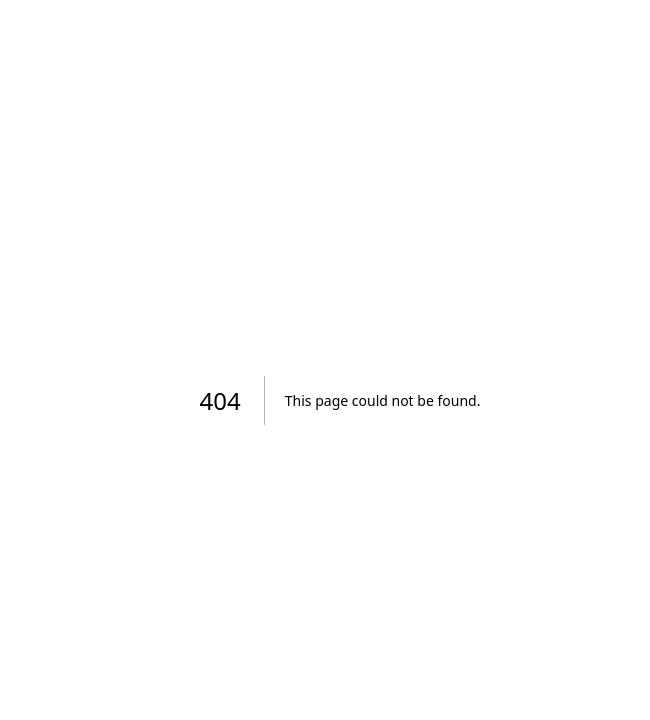
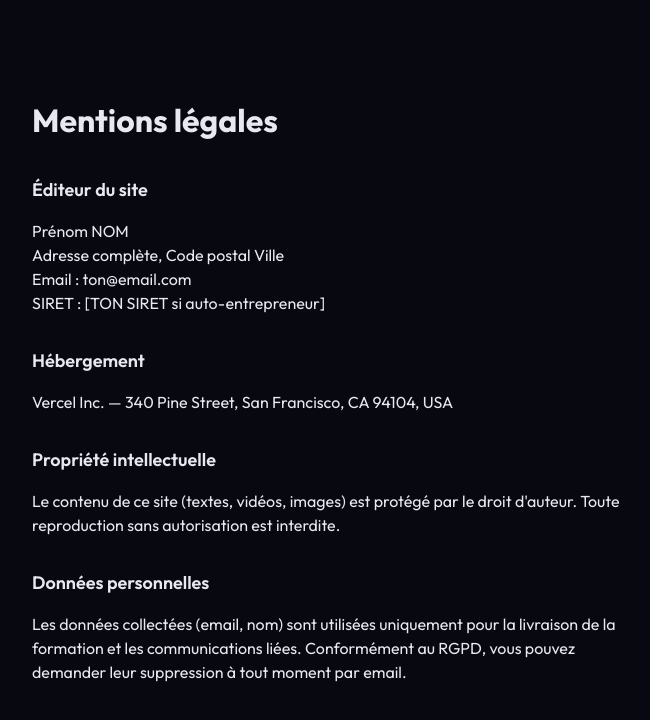
Before and after one commit to KING6CODE/formation-google-uac, a Next.js app: page /mentions-legales in a window 1280 px wide. Before the commit this address had no page. Shown: the top 720 px of the page, without its empty margins (300-950 px from the left). Built offline with nearby package versions, Linux system fonts and the light colour scheme.

Commit message:
Create page.tsx

```diff
--- /dev/null
+++ b/app/mentions-legales/page.tsx
@@ -0,0 +1,30 @@
+export default function MentionsLegales() {
+  return (
+    <div style={{maxWidth:'680px',margin:'0 auto',padding:'6rem 2rem',
+      color:'#e8e8f0',fontFamily:'Outfit,sans-serif',background:'#080810',
+      minHeight:'100vh'}}>
+      <h1 style={{fontSize:'32px',fontWeight:700,marginBottom:'2rem'}}>
+        Mentions légales
+      </h1>
+      <h2 style={{fontSize:'18px',fontWeight:600,marginBottom:'1rem',
+        marginTop:'2rem'}}>Éditeur du site</h2>
+      <p>Prénom NOM<br/>
+      Adresse complète, Code postal Ville<br/>
+      Email : ton@email.com<br/>
+      SIRET : [TON SIRET si auto-entrepreneur]</p>
+      <h2 style={{fontSize:'18px',fontWeight:600,marginBottom:'1rem',
+        marginTop:'2rem'}}>Hébergement</h2>
+      <p>Vercel Inc. — 340 Pine Street, San Francisco, CA 94104, USA</p>
+      <h2 style={{fontSize:'18px',fontWeight:600,marginBottom:'1rem',
+        marginTop:'2rem'}}>Propriété intellectuelle</h2>
+      <p>Le contenu de ce site (textes, vidéos, images) est protégé par
+      le droit d'auteur. Toute reproduction sans autorisation est interdite.</p>
+      <h2 style={{fontSize:'18px',fontWeight:600,marginBottom:'1rem',
+        marginTop:'2rem'}}>Données personnelles</h2>
+      <p>Les données collectées (email, nom) sont utilisées uniquement
+      pour la livraison de la formation et les communications liées.
+      Conformément au RGPD, vous pouvez demander leur suppression
+      à tout moment par email.</p>
+    </div>
+  )
+}
```
